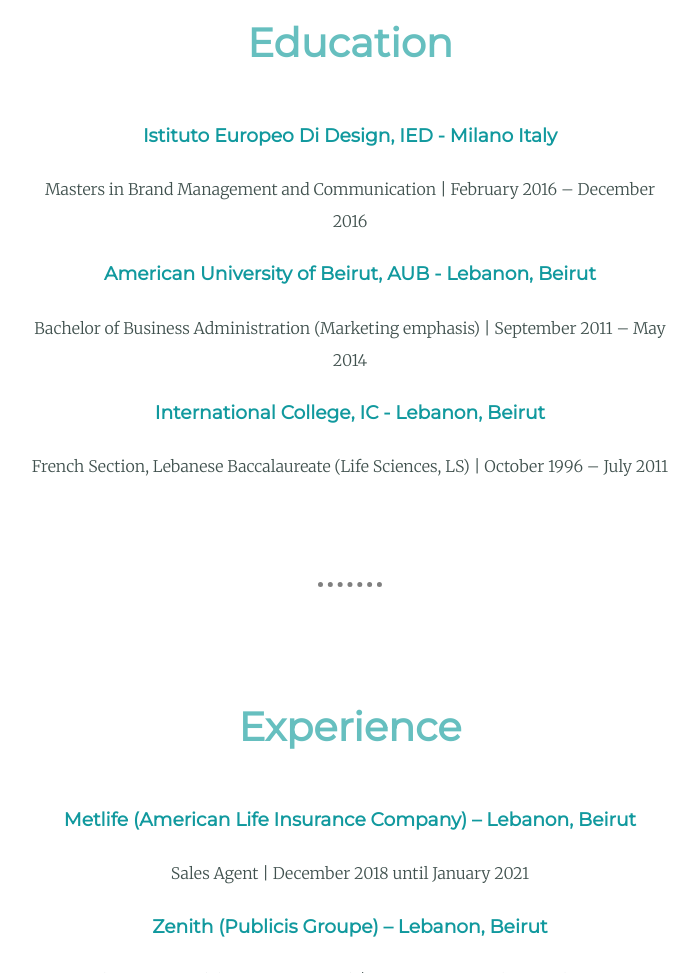
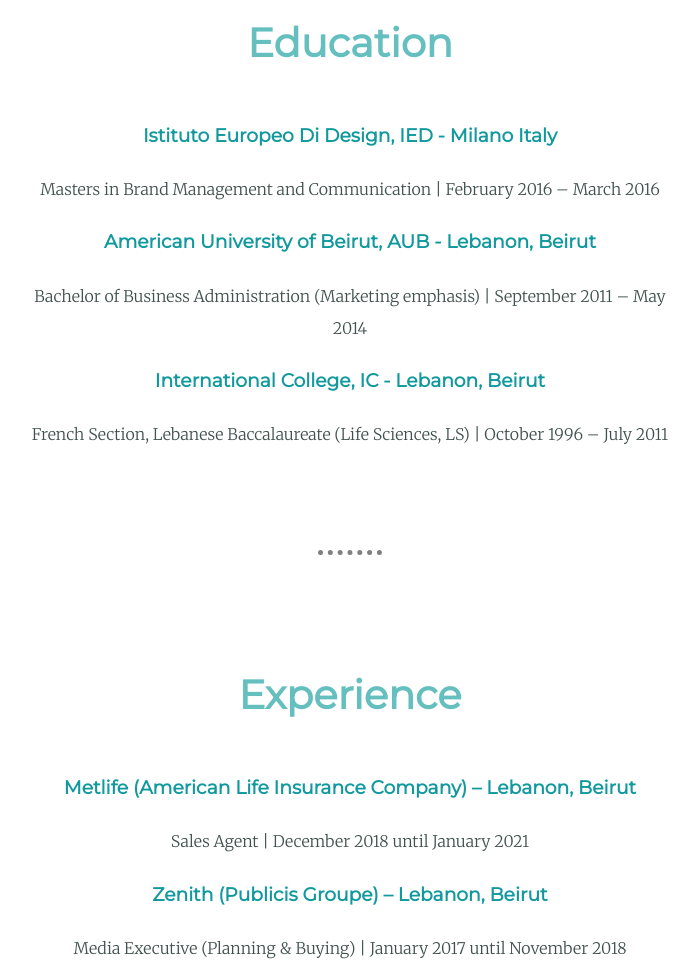
Before and after one commit to Ramiamhaz/cv, a plain HTML site: page index.html in a window 1280 px wide. Shown: the part 1760-2733 px from the top of the page, without its empty margins (290-987 px from the left). Drawn offline with Linux system fonts and the light colour scheme.

Commit message:
Update 8

```diff
--- a/index.html
+++ b/index.html
@@ -34,7 +34,7 @@
         <h2>Education</h2>
         <div class="education-row">
           <h3>Istituto Europeo Di Design, IED - Milano Italy</h3>
-          <p>Masters in Brand Management and Communication | February 2016 – December 2016
+          <p>Masters in Brand Management and Communication | February 2016 – March 2016
           </p>
         </div>
         <div class="education-row">
```
